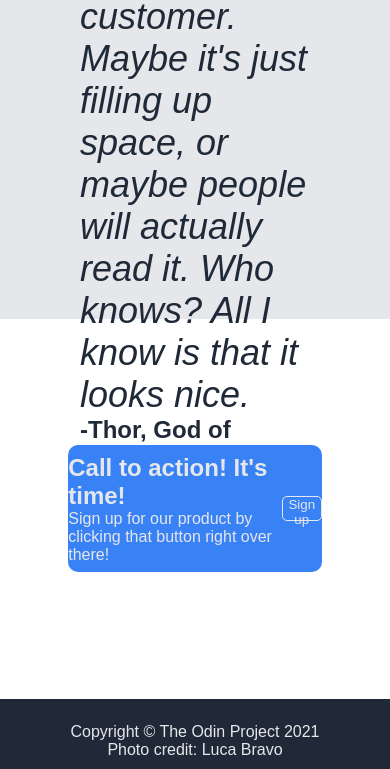
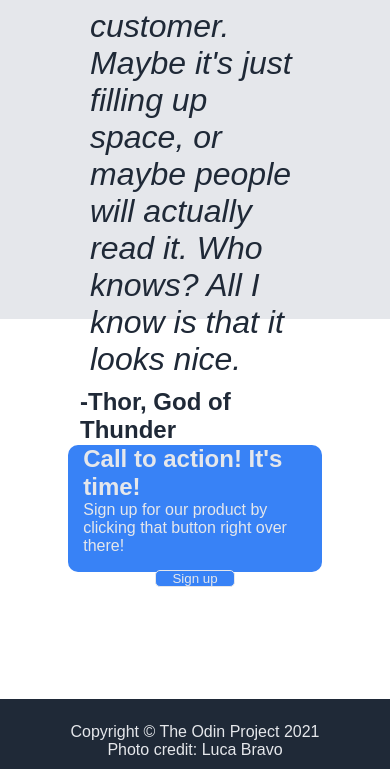
Before and after one commit to NathanC90/landing-page, a plain HTML site: page index.html in a window 390 px wide. Shown: the part 905-1674 px from the top of the page. Drawn offline with Linux system fonts and the light colour scheme.

Commit message:
Add media queries to make the page more responsive

```diff
--- a/style.css
+++ b/style.css
@@ -143,6 +143,7 @@
     font-weight: 100;
     font-style: italic;
     color: #1F2937;
+    margin: 10px;
 }
 
 .witness {
@@ -198,3 +199,21 @@
 .footer a:hover {
     text-decoration: underline;
 }
+
+@media screen and (max-width: 960px) {
+    .contact-box {
+        flex-direction: column;
+        justify-content: center;
+        align-items: center;
+    }
+
+    .text-container {
+        padding: 15px;
+    }
+}
+
+@media screen and (max-width: 720px) {
+    .quote {
+        font-size: 2em;
+    }
+}
```
